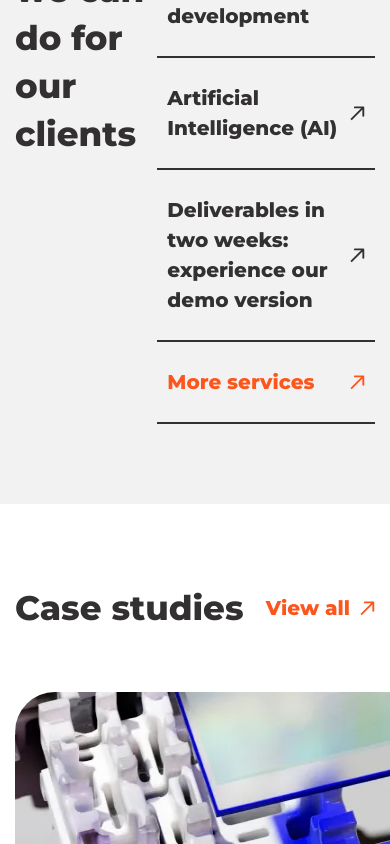
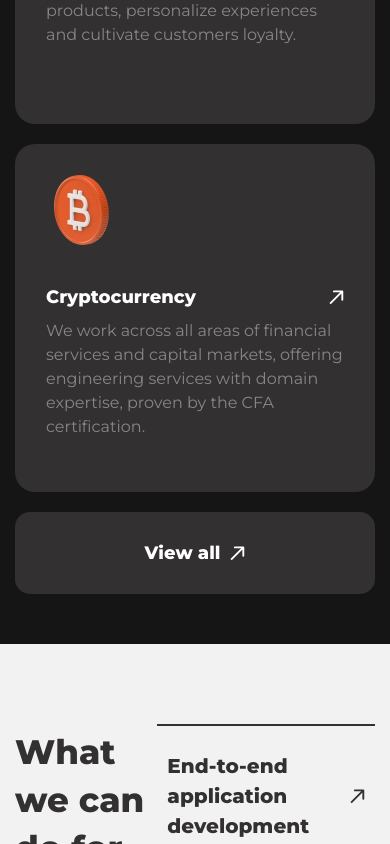
Before and after one commit to skabanets/sonomics, a React (Vite) app: page / in a window 390 px wide. Shown: the part 2033-2877 px from the top of the page. Built offline with nearby package versions, Linux system fonts and the light colour scheme.

Commit message:
Add mobile styles for IndustryCard component and Industries section on Home page

```diff
--- a/src/components/IndustryCard.tsx
+++ b/src/components/IndustryCard.tsx
@@ -17,12 +17,16 @@ export const IndustryCard = ({ industry }: IndustryCardProps) => {
   const retinaIcon = industriesImages[imgs.retinaIcon as keyof typeof industriesImages];
 
   return (
-    <Link to={industry.link} className="flex h-[346px] w-[340px] flex-col gap-[38px] p-[30px]">
+    <Link
+      to={industry.link}
+      className="flex h-[346px] w-full flex-col gap-[38px] p-[30px] md:w-[340px]"
+    >
       <img
         srcSet={`${icon} 1x, ${retinaIcon} 2x`}
         src={icon}
         alt={name}
         width={70}
+        height={70}
         loading="lazy"
       />
       <div className="flex flex-col gap-[8px]">
--- a/src/sections/Home/Industries.tsx
+++ b/src/sections/Home/Industries.tsx
@@ -14,11 +14,11 @@ import type { Industry } from "../../types";
 
 export const Industries = () => {
   return (
-    <section className="bg-blackBgColor py-[60px]">
-      <motion.div className="container space-y-12" {...slideInWithFade}>
+    <section className="bg-blackBgColor py-[50px] md:py-[60px]">
+      <motion.div className="container" {...slideInWithFade}>
         <h2 className="text-whiteTextColor">Industries</h2>
         <motion.ul
-          className="flex flex-row gap-5"
+          className="mt-[40px] flex flex-col gap-[20px] md:flex-row"
           variants={industriesContainerVariants}
           initial="hidden"
           whileInView="show"
@@ -36,15 +36,15 @@ export const Industries = () => {
           ))}
           <motion.li
             variants={cardVariants}
-            className="rounded-[20px] border border-solid border-transparent bg-darkBgColor transition hover:border-accentYellowColor focus-visible:border-accentYellowColor"
+            className="rounded-[15px] border border-solid border-transparent bg-darkBgColor transition hover:border-accentYellowColor focus-visible:border-accentYellowColor md:rounded-[20px]"
             tabIndex={0}
           >
             <Link
               to={routes.Industries}
-              className="flex h-[346px] w-[200px] items-center justify-center"
+              className="flex h-[80px] w-full items-center justify-center md:h-[346px] md:w-[200px]"
             >
               <CustomTitle
-                type="h4"
+                type="h5"
                 wrapperStyles="flex items-center gap-[10px]"
                 iconColor="fill-whiteTextColor"
                 titleStyles="text-whiteTextColor"
```
